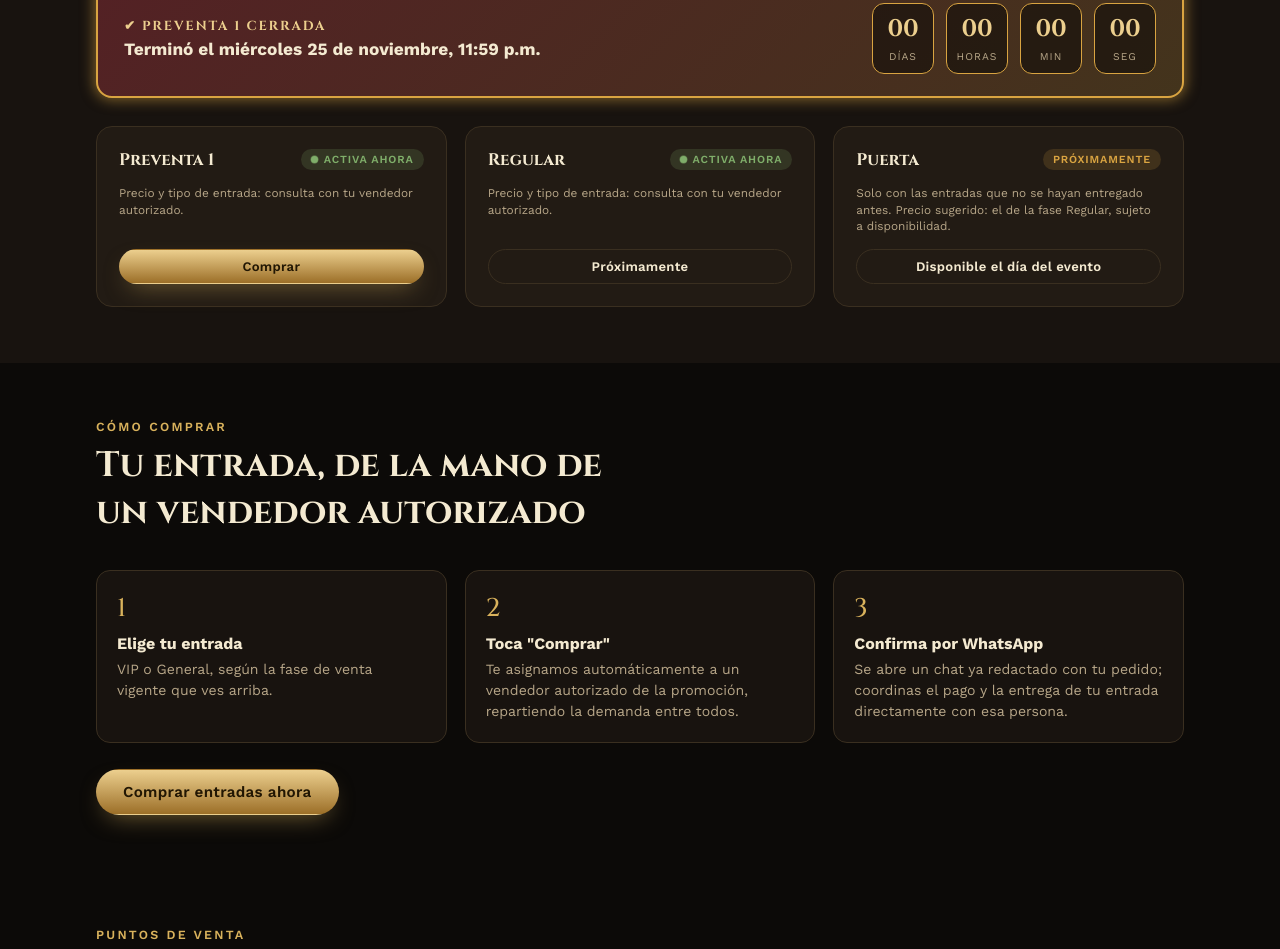
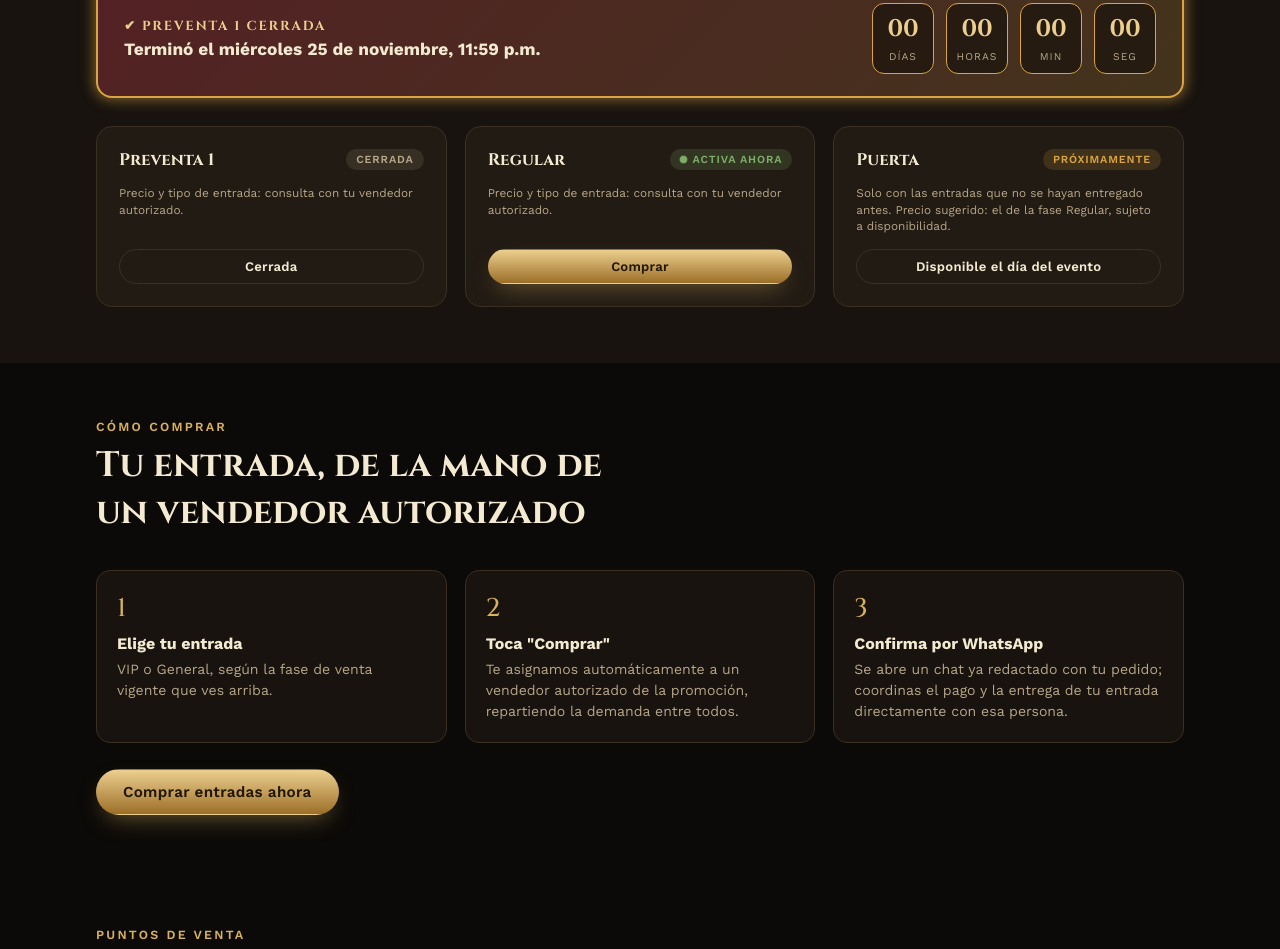
Before and after one commit to IngMinas/cachimbeada-minera-2026-II, a plain HTML site: page dist/index.html in a window 1280 px wide. Shown: the part 1544-2493 px from the top of the page. Drawn offline with nearby package versions, Linux system fonts and the light colour scheme.

Commit message:
fix: cerrar automaticamente Preventa 1 y activar la fase Regular
La tarjeta de Preventa 1 tenia el estado "Activa ahora" y el boton de
compra fijos en el HTML, sin fecha de fin, por lo que nunca se
actualizaban aunque el plazo (25 de nov) ya hubiera pasado. Ahora las
tres fases (Preventa 1, Regular, Puerta) usan data-start/data-end y el
boton de cada tarjeta, junto con el CTA general de "Comprar entradas
ahora", se habilitan o deshabilitan segun la fase vigente.

Co-Authored-By: Claude Sonnet 5 <noreply@anthropic.com>

```diff
--- a/dist/index.html
+++ b/dist/index.html
@@ -661,14 +661,14 @@ footer{
     </div>
 
     <div class="phase-grid reveal">
-      <div class="phase">
+      <div class="phase" data-start="2026-01-01" data-end="2026-11-25">
         <div class="phase-top">
           <h3>Preventa 1</h3>
-          <span class="status activa">Activa ahora</span>
+          <span class="status" data-status></span>
         </div>
         <p class="note">Precio y tipo de entrada: consulta con tu vendedor autorizado.</p>
         <div class="phase-cta">
-          <button class="btn btn-primary btn-sm" style="width:100%" data-comprar="Preventa 1">Comprar</button>
+          <button class="btn btn-sm" style="width:100%" data-comprar="Preventa 1">Comprar</button>
         </div>
       </div>
 
@@ -679,7 +679,7 @@ footer{
         </div>
         <p class="note">Precio y tipo de entrada: consulta con tu vendedor autorizado.</p>
         <div class="phase-cta">
-          <button class="btn btn-ghost btn-sm" style="width:100%" disabled>Próximamente</button>
+          <button class="btn btn-sm" style="width:100%" data-comprar="Regular">Comprar</button>
         </div>
       </div>
 
@@ -690,7 +690,7 @@ footer{
         </div>
         <p class="note">Solo con las entradas que no se hayan entregado antes. Precio sugerido: el de la fase Regular, sujeto a disponibilidad.</p>
         <div class="phase-cta">
-          <button class="btn btn-ghost btn-sm" style="width:100%" disabled>Disponible el día del evento</button>
+          <button class="btn btn-sm" style="width:100%" data-comprar="Puerta">Disponible el día del evento</button>
         </div>
       </div>
     </div>
@@ -845,6 +845,7 @@ footer{
   // ---- Estado de cada fase de venta (próxima / activa / cerrada) ----
   function dayOnly(dt){ return new Date(dt.getFullYear(), dt.getMonth(), dt.getDate()); }
   var today = dayOnly(new Date());
+  var activePhaseName = null;
   document.querySelectorAll('.phase[data-start]').forEach(function(card){
     var start = dayOnly(new Date(card.getAttribute('data-start') + 'T00:00:00'));
     var end = dayOnly(new Date(card.getAttribute('data-end') + 'T00:00:00'));
@@ -853,6 +854,26 @@ footer{
     var labels = {proxima:'Próximamente', activa:'Activa ahora', cerrada:'Cerrada'};
     tag.textContent = labels[state];
     tag.classList.add(state);
+
+    var btn = card.querySelector('.phase-cta button');
+    var isPuerta = card.querySelector('h3').textContent.trim() === 'Puerta';
+    if (btn){
+      if (state === 'activa'){
+        btn.className = 'btn btn-primary btn-sm';
+        btn.disabled = false;
+        btn.textContent = 'Comprar';
+        activePhaseName = btn.getAttribute('data-comprar');
+      } else {
+        btn.className = 'btn btn-ghost btn-sm';
+        btn.disabled = true;
+        btn.textContent = isPuerta ? 'Disponible el día del evento' : (state === 'proxima' ? 'Próximamente' : 'Cerrada');
+      }
+    }
+  });
+  document.querySelectorAll('[data-comprar]').forEach(function(el){
+    if (el.hasAttribute('disabled')) return;
+    if (el.closest('.phase-cta')) return;
+    if (activePhaseName) el.setAttribute('data-comprar', activePhaseName);
   });
 
   // ---- Puntos oficiales de venta ----
```
Also changed, not shown: fragment.html (+26 -5 lines), index.html (+26 -5 lines).
